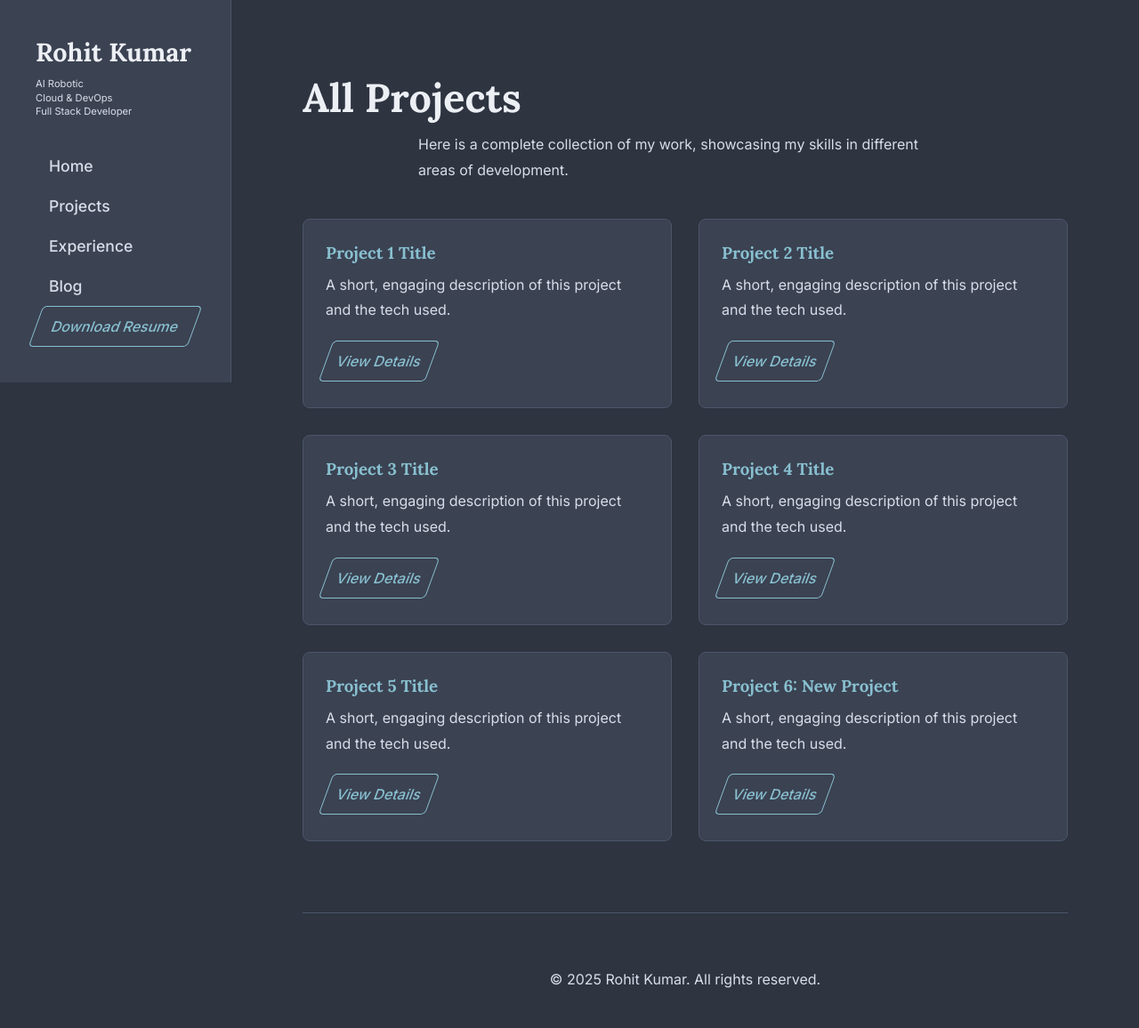
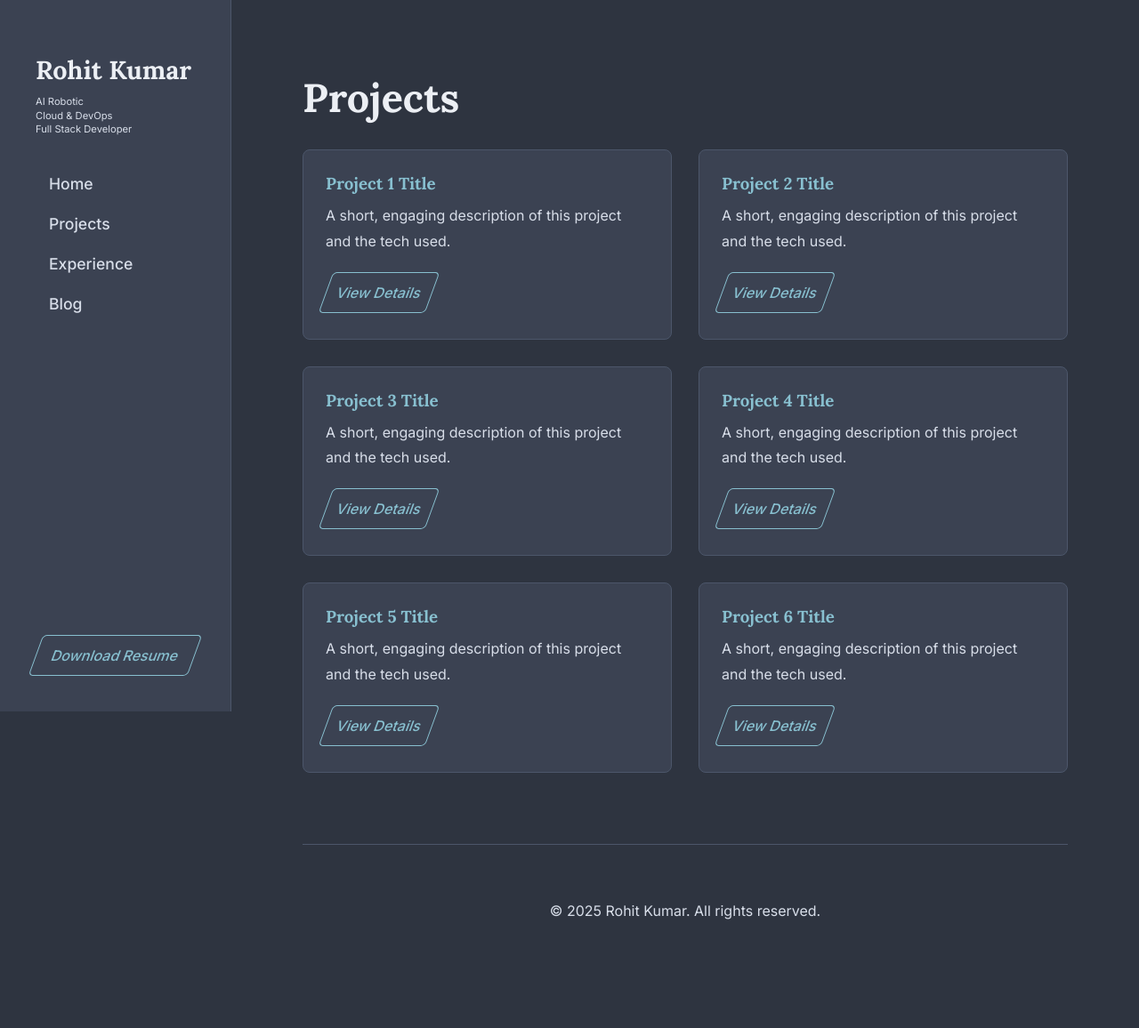
Before and after one commit to rohit70rk/full_stack_pp, a Flask app: page /projects in a window 1280 px wide. Shown: the whole page at 89% size. After the commit the page ends 1034 px from the top, so only its background shows below. Run offline with Flask 3, Linux system fonts and the light colour scheme.

Commit message:
structure project and change style.css

```diff
--- a/fspp/routes.py
+++ b/fspp/routes.py
@@ -2,63 +2,33 @@ from flask import render_template
 from fspp import app
 
 # --- CENTRALIZED PROJECT DATA ---
-# This is now the only place you need to add, edit, or remove a project.
+# Add 'has_detail': False for now; set True in future when details are ready
 projects_data = [
-    {
-        'id': 1,
-        'title': 'Project 1 Title',
-        'description': 'A short, engaging description of this project and the tech used.',
-    },
-    {
-        'id': 2,
-        'title': 'Project 2 Title',
-        'description': 'A short, engaging description of this project and the tech used.',
-    },
-    {
-        'id': 3,
-        'title': 'Project 3 Title',
-        'description': 'A short, engaging description of this project and the tech used.',
-    },
-    {
-        'id': 4,
-        'title': 'Project 4 Title',
-        'description': 'A short, engaging description of this project and the tech used.',
-    },
-    {
-        'id': 5,
-        'title': 'Project 5 Title',
-        'description': 'A short, engaging description of this project and the tech used.',
-    },
-    {
-        'id': 6,
-        'title': 'Project 6: New Project',
-        'description': 'A short, engaging description of this project and the tech used.',
-    }
+    {'id': 1, 'title': 'Project 1 Title', 'description': 'A short, engaging description of this project and the tech used.', 'has_detail': False},
+    {'id': 2, 'title': 'Project 2 Title', 'description': 'A short, engaging description of this project and the tech used.', 'has_detail': False},
+    {'id': 3, 'title': 'Project 3 Title', 'description': 'A short, engaging description of this project and the tech used.', 'has_detail': False},
+    {'id': 4, 'title': 'Project 4 Title', 'description': 'A short, engaging description of this project and the tech used.', 'has_detail': False},
+    {'id': 5, 'title': 'Project 5 Title', 'description': 'A short, engaging description of this project and the tech used.', 'has_detail': False},
+    {'id': 6, 'title': 'Project 6 Title', 'description': 'A short, engaging description of this project and the tech used.', 'has_detail': False}
 ]
-
 
 @app.route("/")
 def home():
-    # Pass the first 5 projects to the homepage preview
     return render_template('index.html', projects=projects_data[:5])
 
 @app.route("/projects")
 def projects():
-    # Pass all projects to the projects page
     return render_template('projects.html', projects=projects_data)
 
 @app.route("/project/<int:project_id>")
 def project_detail(project_id):
-    # This should be updated later to show a real project detail page
-    return render_template('registration_form.html')
+    # For now, redirect to a placeholder or show a message
+    return render_template('../projects/google_form/templates/project_detail.html', project_id=project_id)
 
-# --- NEW ROUTES TO LINK YOUR PAGES ---
 @app.route("/experience")
 def experience():
-    """Renders the experience page."""
     return render_template('experience.html')
 
 @app.route("/blog")
 def blog():
-    """Renders the blog page."""
     return render_template('blog.html')
--- a/fspp/static/style.css
+++ b/fspp/static/style.css
@@ -87,25 +80,16 @@ body.nav-is-open {
   border-radius: 2px;
   transition: transform 0.3s ease, opacity 0.3s ease;
 }
-
-.menu-toggle.is-open .bar:nth-child(1) {
-  transform: translateY(8px) rotate(45deg);
-}
-
-.menu-toggle.is-open .bar:nth-child(2) {
-  opacity: 0;
-}
-
-.menu-toggle.is-open .bar:nth-child(3) {
-  transform: translateY(-8px) rotate(-45deg);
-}
+.menu-toggle.is-open .bar:nth-child(1) { transform: translateY(8px) rotate(45deg); }
+.menu-toggle.is-open .bar:nth-child(2) { opacity: 0; }
+.menu-toggle.is-open .bar:nth-child(3) { transform: translateY(-8px) rotate(-45deg); }
 
 .sidebar-nav {
   position: fixed;
   top: 0;
   left: 0;
   width: var(--sidebar-width);
-  height: stretch;
+  height: 100%; /* FIXED: was 'stretch' */
   padding: 40px;
   display: flex;
   flex-direction: column;
@@ -154,8 +131,8 @@ h2 {
 p {
   line-height: 1.8;
   max-width: 700px;
+  margin-bottom: 20px;
   color: var(--text-secondary);
-  margin-bottom: 20px;
 }
 
 a {
@@ -164,17 +141,16 @@ a {
   font-weight: 500;
 }
 
-/* --- Sidebar Content --- */
+/* ==========================================================================
+   4. SIDEBAR CONTENT
+   ========================================================================== */
 .sidebar-header {
-  margin-top: 20px;
-  margin-bottom: 10px;
+  margin: 20px 0 10px;
 }
-
 .sidebar-header h3 {
   font-family: 'Lora', serif;
   font-size: 1.8em;
 }
-
 .sidebar-header p {
   font-size: 0.7em;
   color: var(--text-secondary);
@@ -186,20 +162,18 @@ a {
   list-style: none;
   flex-grow: 1;
 }
-
 .sidebar-nav ul li a {
   display: block;
   padding: 12px 0;
   font-size: 1.1em;
   color: var(--text-secondary);
-  text-decoration: none;
 }
+.sidebar-nav ul li a:hover { color: var(--accent-color); }
 
-.sidebar-nav ul li a:hover {
-  color: var(--accent-color);
-}
-
-/* --- Animated Buttons & Links --- */
+/* ==========================================================================
+   5. BUTTONS & LINKS
+   ========================================================================== */
+.btn-link,
 .btn-resume,
 .project-card a {
   display: inline-block;
@@ -215,33 +189,29 @@ a {
   z-index: 1;
   transition: color 0.4s ease;
 }
-
+.btn-link::after,
 .btn-resume::after,
 .project-card a::after {
   content: '';
   position: absolute;
   z-index: -1;
-  top: 0;
-  left: 0;
-  width: 100%;
-  height: 100%;
+  top: 0; left: 0;
+  width: 100%; height: 100%;
   background: var(--accent-color);
   transform: scaleX(0);
   transform-origin: left;
   transition: transform 0.4s ease-out;
 }
+.btn-link:hover::after,
+.btn-resume:hover::after,
+.project-card a:hover::after { transform: scaleX(1); }
+.btn-link:hover,
+.btn-resume:hover,
+.project-card a:hover { color: var(--bg-secondary); }
 
-.btn-resume:hover::after,
-.project-card a:hover::after {
-  transform: scaleX(1);
-}
-
-.btn-resume:hover,
-.project-card a:hover {
-  color: var(--bg-secondary);
-}
-
-/* --- About & Experience --- */
+/* ==========================================================================
+   6. ABOUT & EXPERIENCE
+   ========================================================================== */
 .about-container {
   display: flex;
   flex-direction: column;
@@ -499,140 +407,120 @@ a {
   border-radius: 5px;
   transition: transform 0.3s ease, border-color 0.3s ease;
 }
-
 .skills-list li:hover {
   transform: translateY(-3px);
   border-color: var(--accent-color);
 }
 
-/* --- Helper Classes --- */
+/* ==========================================================================
+   10. HELPER CLASSES
+   ========================================================================== */
 .page-subtitle {
   max-width: 600px;
-  margin: -20px auto 40px auto;
+  margin: -20px auto 40px;
   color: var(--text-secondary);
 }
+.cta-container { text-align: center; margin-top: 40px; }
 
-.cta-container {
-  text-align: center;
-  margin-top: 40px;
-}
-
-/* --- Footer --- */
+/* ==========================================================================
+   11. FOOTER
+   ========================================================================== */
 footer {
-  padding-top: 60px;
-  padding-left: 10%;
-  padding-right: 10%;
+  padding: 60px 10%;
   text-align: center;
   color: var(--text-secondary);
   border-top: 1px solid var(--border-color);
 }
 
 /* ==========================================================================
-   4. DESKTOP & TABLET STYLES
+   12. RESPONSIVE (TABLET & DESKTOP)
    ========================================================================== */
 @media (min-width: 992px) {
-  .site-wrapper {
-    flex-direction: row;
-  }
-
-  .main-header-mobile {
-    display: none;
-  }
-
+  .site-wrapper { flex-direction: row; }
+  .main-header-mobile { display: none; }
   .sidebar-nav {
-    display: flex;
     transform: translateX(0);
     box-shadow: none;
     border-right: 1px solid var(--border-color);
   }
-
   .main-content {
     width: calc(100% - var(--sidebar-width));
     margin-left: var(--sidebar-width);
-    padding: 1px 80px 20px 80px;
+    padding: 1px 80px 20px;
     animation: slideInFromRight 0.8s ease-out;
     transform: translateX(0) !important;
   }
-
-  .about-container {
-    flex-direction: row;
-    text-align: left;
-  }
-
-  h2 {
-    font-size: 2.8em;
-  }
-
-  section {
-    padding: 80px 0;
-  }
-
-  .timeline::after {
-    left: 20px;
-  }
-
-  .timeline-item {
-    margin-left: 20px;
-    padding: 10px 40px;
-  }
-
-  .timeline-dot {
-    left: -8px;
-  }
-
+  .about-container { flex-direction: row; text-align: left; }
+  h2 { font-size: 2.8em; }
+  section { padding: 80px 0; }
+  .timeline::after { left: 20px; }
+  .timeline-item { margin-left: 20px; padding: 10px 40px; }
+  .timeline-dot { left: -8px; }
   .project-grid {
     grid-template-columns: repeat(auto-fit, minmax(320px, 1fr));
     gap: 30px;
   }
-
-  .project-header h1 {
-    font-size: 3.5em;
-  }
-
-  .sidebar-header {
-    margin-top: 0;
-  }
-
+  .project-header h1 { font-size: 3.5em; }
   .sidebar-nav ul li a {
     position: relative;
     padding-left: 15px;
   }
-
   .sidebar-nav ul li a::before {
     content: '';
     position: absolute;
-    top: 0;
-    left: 0;
-    height: 100%;
-    width: 3px;
+    top: 0; left: 0;
+    height: 100%; width: 3px;
     background: var(--accent-color);
     transform: scaleY(0);
     transform-origin: center;
     transition: transform 0.3s ease-in-out;
   }
-
-  .sidebar-nav ul li a:hover::before {
-    transform: scaleY(1);
-  }
+  .sidebar-nav ul li a:hover::before { transform: scaleY(1); }
 }
 
 /* ==========================================================================
-   5. KEYFRAME ANIMATIONS
+   13. ANIMATIONS
    ========================================================================== */
 @keyframes slideInFromRight {
-  from {
-    opacity: 0;
-    transform: translateX(50px);
-  }
-  to {
-    opacity: 1;
-    transform: translateX(0);
-  }
+  from { opacity: 0; transform: translateX(50px); }
+  to   { opacity: 1; transform: translateX(0); }
 }
 
 @keyframes fadeInUp {
-  to {
-    opacity: 1;
-    transform: translateY(0);
-  }
+  from { opacity: 0; transform: translateY(20px); }
+  to   { opacity: 1; transform: translateY(0); }
 }
+
+/* ==========================================================================
+   6. SHARED FADE-IN ANIMATION (Blog, Experience, Projects)
+   ========================================================================== */
+.experience-item,
+.project-card,
+.blog-post-card {
+  animation: fadeInUp 0.6s ease forwards;
+  opacity: 0;
+}
+
+/* Stagger the animations for each card */
+.project-card:nth-child(1) { animation-delay: 0.1s; }
+.project-card:nth-child(2) { animation-delay: 0.2s; }
+.project-card:nth-child(3) { animation-delay: 0.3s; }
+.project-card:nth-child(4) { animation-delay: 0.4s; }
+.project-card:nth-child(5) { animation-delay: 0.5s; }
+.project-card:nth-child(6) { animation-delay: 0.6s; }
+.project-card:nth-child(7) { animation-delay: 0.7s; }
+.project-card:nth-child(8) { animation-delay: 0.8s; }
+.project-card:nth-child(9) { animation-delay: 0.9s; }
+.project-card:nth-child(10) { animation-delay: 1s; }
+
+/* Animate Experience Timeline Items */
+.timeline-item {
+  animation: fadeInUp 0.6s ease forwards;
+  opacity: 0;
+}
+
+.timeline-item:nth-child(1) { animation-delay: 0.2s; }
+.timeline-item:nth-child(2) { animation-delay: 0.4s; }
+.timeline-item:nth-child(3) { animation-delay: 0.6s; }
+.timeline-item:nth-child(4) { animation-delay: 0.8s; }
+.timeline-item:nth-child(5) { animation-delay: 1s; }
--- a/fspp/templates/_project_list.html
+++ b/fspp/templates/_project_list.html
@@ -2,6 +2,10 @@
   <div class="project-card">
     <h3>{{ project.title }}</h3>
     <p>{{ project.description }}</p>
-    <a href="{{ url_for('project_detail', project_id=project.id) }}">View Details</a>
+    {% if project.has_detail %}
+      <a href="{{ url_for('project_detail', project_id=project.id) }}">View Details</a>
+    {% else %}
+      <a href="javascript:void(0);" class="disabled-link">View Details</a>
+    {% endif %}
   </div>
 {% endfor %}
--- a/fspp/templates/projects.html
+++ b/fspp/templates/projects.html
@@ -1,19 +1,16 @@
-{% extends 'base.html' %}
-
-{% block title %}Projects - Rohit Kumar{% endblock %}
+{% extends "base.html" %}
 
 {% block content %}
 <section id="projects">
-  <div class="container">
-    <h2>All Projects</h2>
-    <p class="page-subtitle">
-        Here is a complete collection of my work, showcasing my skills in different areas of development.
-    </p>
-
-    <div class="project-grid">
-      {# This single line now generates all your project cards #}
-      {% include '_project_list.html' %}
-    </div>
+  <h2>Projects</h2>
+  <div class="project-grid">
+    {% for project in projects %}
+      <div class="project-card">
+        <h3>{{ project.title }}</h3>
+        <p>{{ project.description }}</p>
+        <a href="javascript:void(0);" class="disabled-link">View Details</a>
+      </div>
+    {% endfor %}
   </div>
 </section>
 {% endblock %}
```
Also changed, not shown: other parts of fspp/static/style.css (+41 -117 lines), fspp/projects/generic_project_detail.html (deleted, +0 -29 lines), fspp/projects/google_form/static/style.css (added), fspp/projects/upcoming_project/generic_project_detail.html (added), requirements.txt (renamed from requirement.txt).
